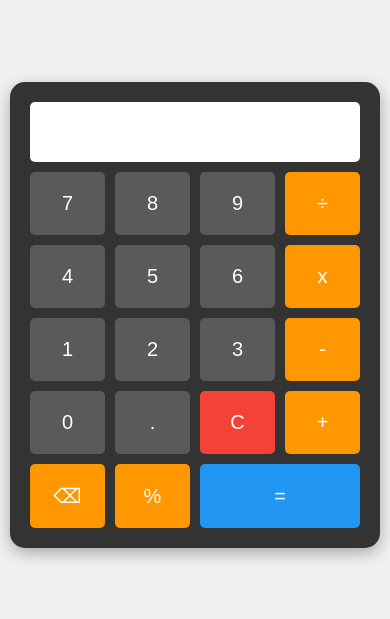
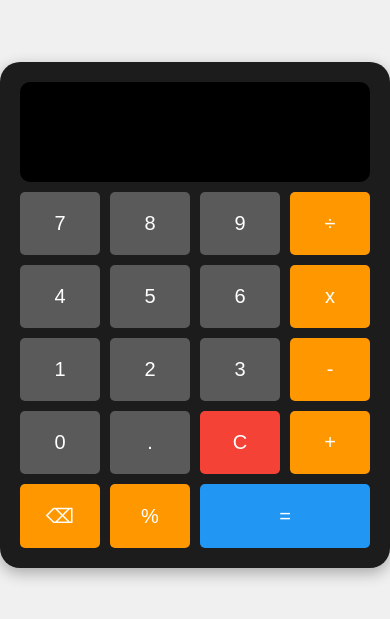
Before and after one commit to fahlula/calculator-web, a plain HTML site: page index.html in a window 390 px wide. Shown: the part 107-726 px from the top of the page. Drawn offline with Linux system fonts and the light colour scheme.

Commit message:
Implementado display duplo estilo iPhone e reorganização de CSS

```diff
--- /dev/null
+++ b/CSS/base.css
@@ -0,0 +1,12 @@
+/* ========== ESTILOS GERAIS ========== */
+body {
+    display: flex;
+    justify-content: center;
+    align-items: center;
+    min-height: 100vh;
+    margin: 0;
+    background-color: #f0f0f0;
+    font-family: Arial, sans-serif;
+    flex-direction: column;
+    gap: 20px;
+}
--- a/style.css
+++ b/CSS/calculadora.css
@@ -1,31 +1,37 @@
-body {
-    display: flex;
-    justify-content: center;
-    align-items: center;
-    min-height: 100vh;
-    margin: 0;
-    background-color: #f0f0f0;
-    font-family: Arial, sans-serif;
-}
-
+/* ========== CALCULADORA ========== */
 .calculadora {
-    background-color: #333;
+    background-color: #1c1c1c;
     padding: 20px;
-    border-radius: 15px;
+    border-radius: 20px;
     box-shadow: 0 5px 15px rgba(0,0,0,0.3);
 }
 
+.display-container {
+    background-color: #000;
+    padding: 15px;
+    border-radius: 10px;
+    margin-bottom: 10px;
+    text-align: right;
+    min-height: 70px;
+}
+
+#expressao {
+    color: #888;
+    font-size: 16px;
+    min-height: 20px;
+    margin-bottom: 5px;
+    word-wrap: break-word;
+}
+
 #display {
+    background-color: transparent;
+    color: #fff;
+    font-size: 32px;
+    font-weight: 300;
+    border: none;
+    text-align: right;
     width: 100%;
-    height: 60px;
-    font-size: 24px;
-    text-align: right;
-    padding: 10px;
-    margin-bottom: 10px;
-    border: none;
-    border-radius: 5px;
-    background-color: #fff;
-    box-sizing: border-box;
+    padding: 0;
 }
 
 .botoes{
@@ -71,6 +77,7 @@
 .botoes button.limpar {
     background-color: #f44336;
 }
+
 .botoes button.backspace {
     background-color: #ff9800;
 }
--- a/index.html
+++ b/index.html
@@ -5,12 +5,16 @@
     <meta charset="UTF-8">
     <meta name="viewport" content="width=device-width, initial-scale=1.0">
     <title>Calculadora</title>
-    <link rel="stylesheet" href="style.css">
+    <link rel="stylesheet" href="CSS/base.css">
+    <link rel="stylesheet" href="CSS/calculadora.css">
 </head>
 
 <body>
     <div class="calculadora">
-        <input type="text" id="display" readonly>
+        <div class="display-container">
+            <div id="expressao"></div>
+            <input type="text" id="display" readonly>
+        </div>
 
         <div class="botoes">
             <button class="numero" onclick="adicionarNumero('7')">7</button>
@@ -39,6 +43,7 @@
         </div>
 
     </div>
+
     <script src="script.js"></script>
 </body>
 
--- a/script.js
+++ b/script.js
@@ -1,3 +1,5 @@
+// Display duplo - não precisa mais de histórico separado
+
 function adicionarNumero(numero) {
     const display = document.getElementById('display');
 
@@ -39,12 +41,23 @@
 
 function calcular() {
     const display = document.getElementById('display');
+    const expressaoDisplay = document.getElementById('expressao');
+
     try {
+        // Salva a expressão antes de calcular
+        const expressao = display.value;
+
         // eval() avalia a expressão matemática em texto
-        display.value = eval(display.value);
+        const resultado = eval(expressao);
+
+        // Mostra a expressão em cima e o resultado embaixo
+        expressaoDisplay.textContent = expressao;
+        display.value = resultado;
+
     } catch (erro) {
         // Se houver erro (expressão inválida), mostra "Erro"
         display.value = 'Erro';
+        expressaoDisplay.textContent = '';
     }
 }
 
```
